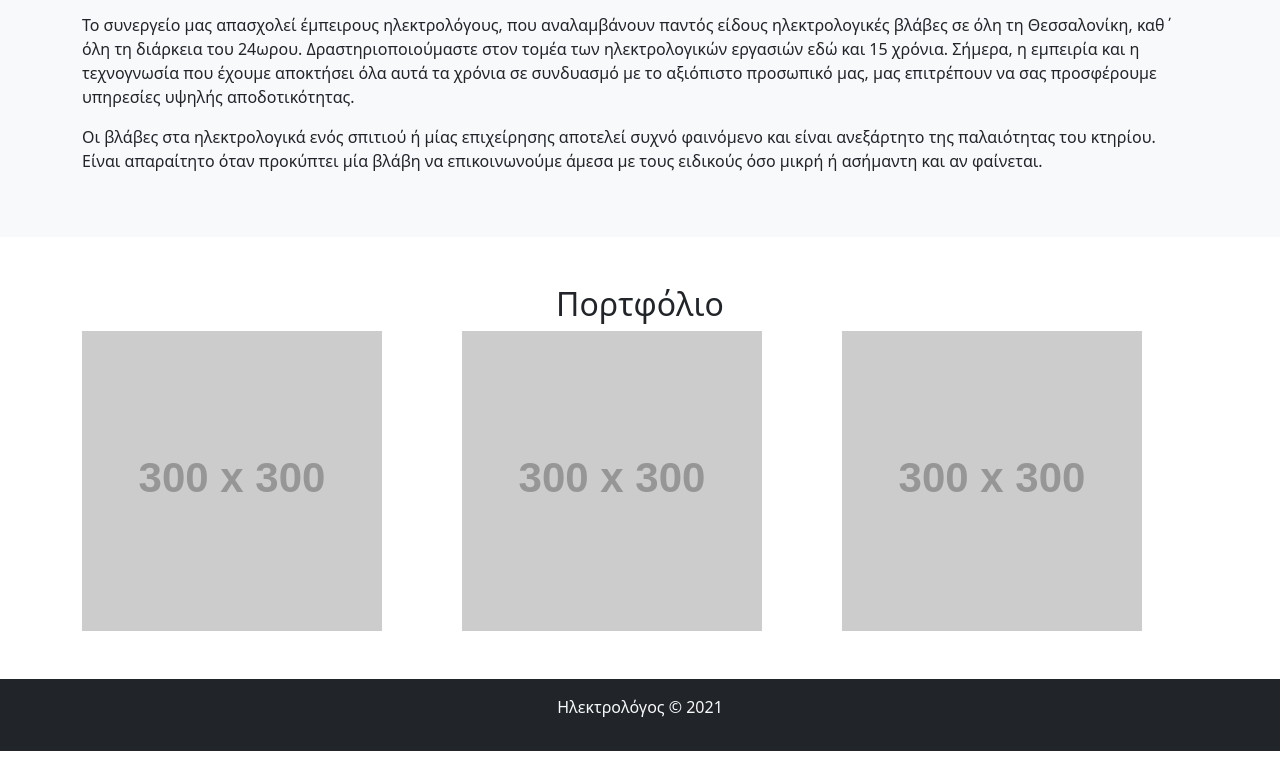
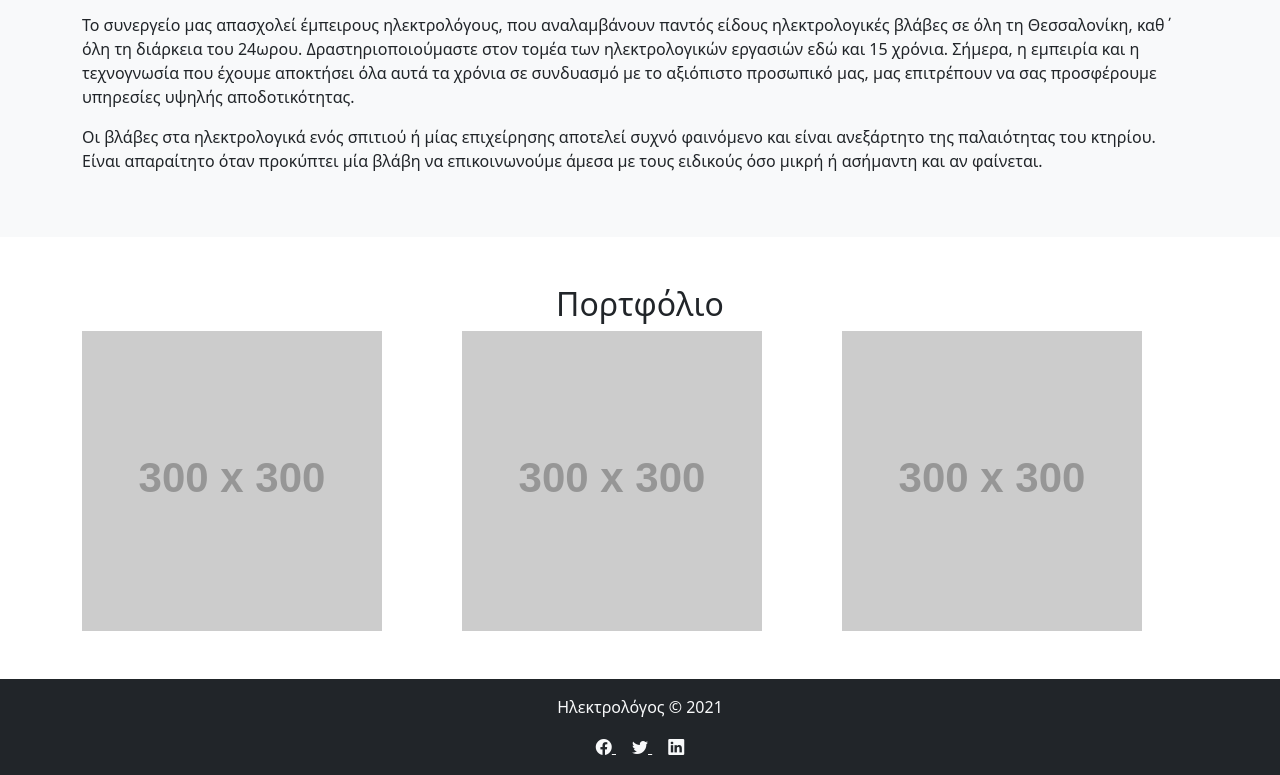
Before and after one commit to kvasilopoulos/karabasis, a plain HTML site: page index.html in a window 1280 px wide. Shown: the part 908-1683 px from the top of the page. Before the commit the page ends 1659 px from the top, so only its background shows below. Drawn offline with nearby package versions, Linux system fonts and the light colour scheme; placeholder pictures from the web are drawn by us.

Commit message:
Add social media icons to footer

```diff
--- a/index.html
+++ b/index.html
@@ -122,6 +122,17 @@
     <!-- Footer -->
     <footer class="bg-dark text-light text-center py-3">
       <p>Ηλεκτρολόγος &copy; 2021</p>
+      <div class="social-icons">
+        <a href="https://www.facebook.com" target="_blank" rel="noopener" class="text-light me-3">
+          <i class="bi bi-facebook"></i>
+        </a>
+        <a href="https://www.twitter.com" target="_blank" rel="noopener" class="text-light me-3">
+          <i class="bi bi-twitter"></i>
+        </a>
+        <a href="https://www.linkedin.com" target="_blank" rel="noopener" class="text-light">
+          <i class="bi bi-linkedin"></i>
+        </a>
+      </div>
     </footer>
 
     <script src="https://cdn.jsdelivr.net/npm/@popperjs/core@2.11.8/dist/umd/popper.min.js" integrity="sha384-I7E8VVD/ismYTF4hNIPjVp/Zjvgyol6VFvRkX/vR+Vc4jQkC+hVqc2pM8ODewa9r" crossorigin="anonymous"></script>
```
